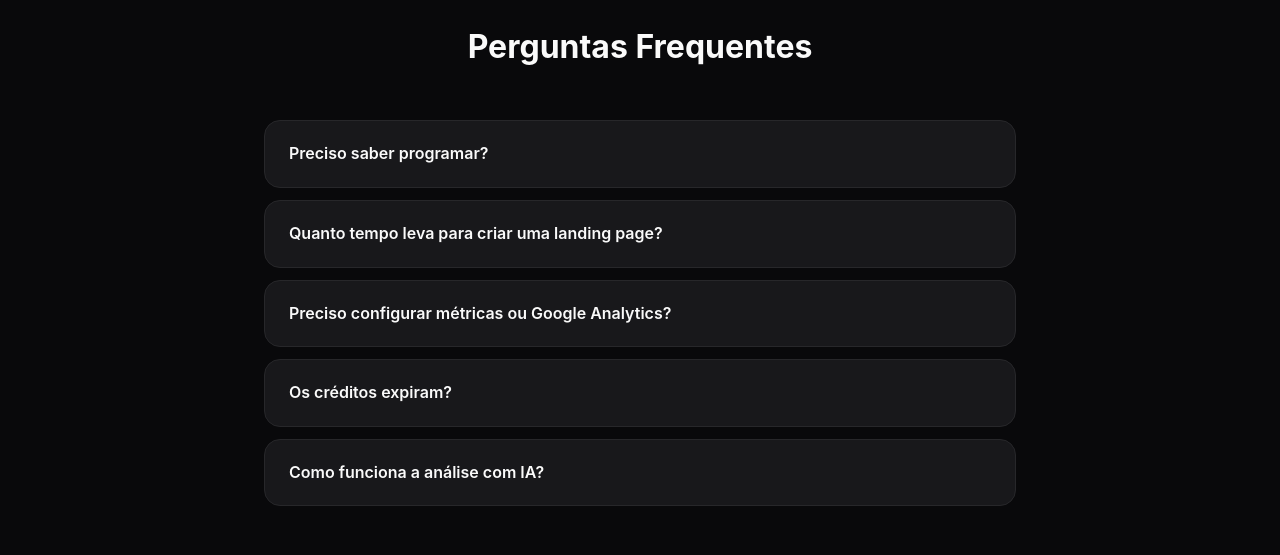
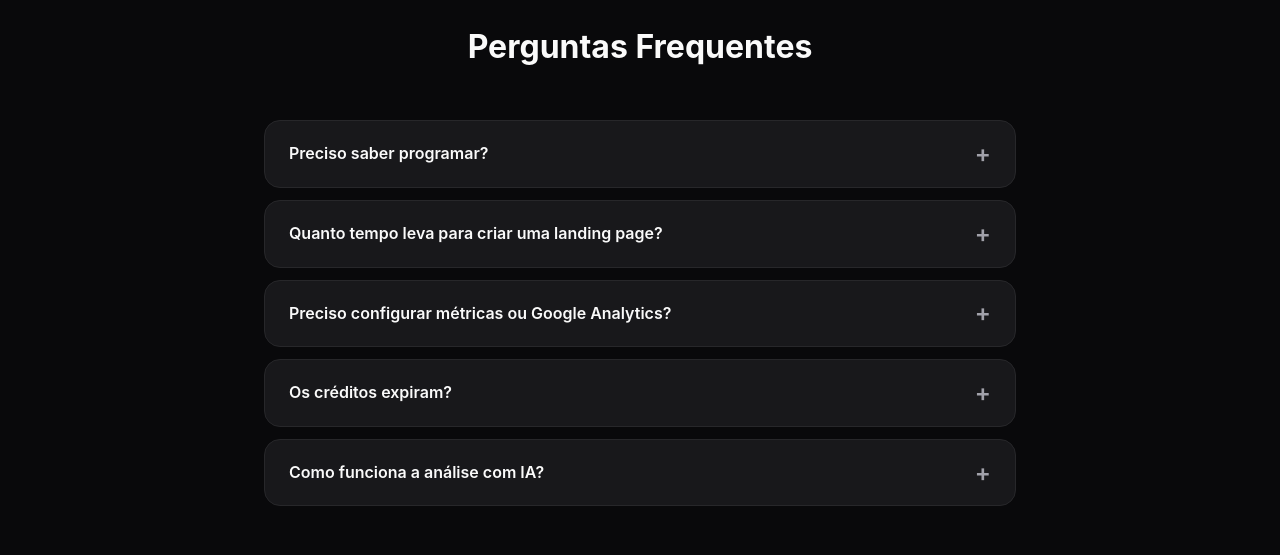
Before and after one commit to JoaoGadelha/idea-radar, a React (Vite) app: page / in a window 1280 px wide. Shown: the part 3300-3855 px from the top of the page. Built offline with nearby package versions, Linux system fonts and the light colour scheme; no server answers; the HTML template or start-up script is replaced by a standard one.

Commit message:
feat: adicionar animação smooth no FAQ
- scroll-behavior: smooth no container
- Transição suave ao abrir/fechar details
- Ícone + rotaciona para X quando aberto
- FadeIn animation na resposta
- Hover effect com border highlight

```diff
--- a/src/pages/Home.module.css
+++ b/src/pages/Home.module.css
@@ -27,6 +27,7 @@
   line-height: 1.6;
   min-height: 100vh;
   -webkit-font-smoothing: antialiased;
+  scroll-behavior: smooth;
 }
 
 .container::before {
@@ -587,6 +588,16 @@
   border: 1px solid var(--border);
   border-radius: 16px;
   overflow: hidden;
+  transition: all 0.3s ease;
+}
+
+.faqItem:hover {
+  border-color: var(--border-light);
+  box-shadow: 0 2px 8px rgba(0, 0, 0, 0.3);
+}
+
+.faqItem[open] {
+  border-color: var(--primary);
 }
 
 .faqQuestion {
@@ -597,12 +608,31 @@
   color: var(--text);
   cursor: pointer;
   list-style: none;
-  transition: background 0.2s;
+  transition: all 0.3s ease;
+  position: relative;
+}
+
+.faqQuestion::after {
+  content: '+';
+  position: absolute;
+  right: 24px;
+  top: 50%;
+  transform: translateY(-50%);
+  font-size: 24px;
+  color: var(--text-muted);
+  transition: transform 0.3s ease;
+}
+
+.faqItem[open] .faqQuestion::after {
+  transform: translateY(-50%) rotate(45deg);
+  color: var(--primary);
 }
 
 .faqQuestion::-webkit-details-marker { display: none; }
 
-.faqQuestion:hover { background: var(--bg-elevated); }
+.faqQuestion:hover {
+  background: var(--bg-elevated);
+}
 
 .faqAnswer {
   padding: 0 24px 20px;
@@ -610,6 +640,18 @@
   font-size: 15px;
   line-height: 1.7;
   margin: 0;
+  animation: fadeIn 0.3s ease;
+}
+
+@keyframes fadeIn {
+  from {
+    opacity: 0;
+    transform: translateY(-10px);
+  }
+  to {
+    opacity: 1;
+    transform: translateY(0);
+  }
 }
 
 /* ===== CTA Final ===== */
```
